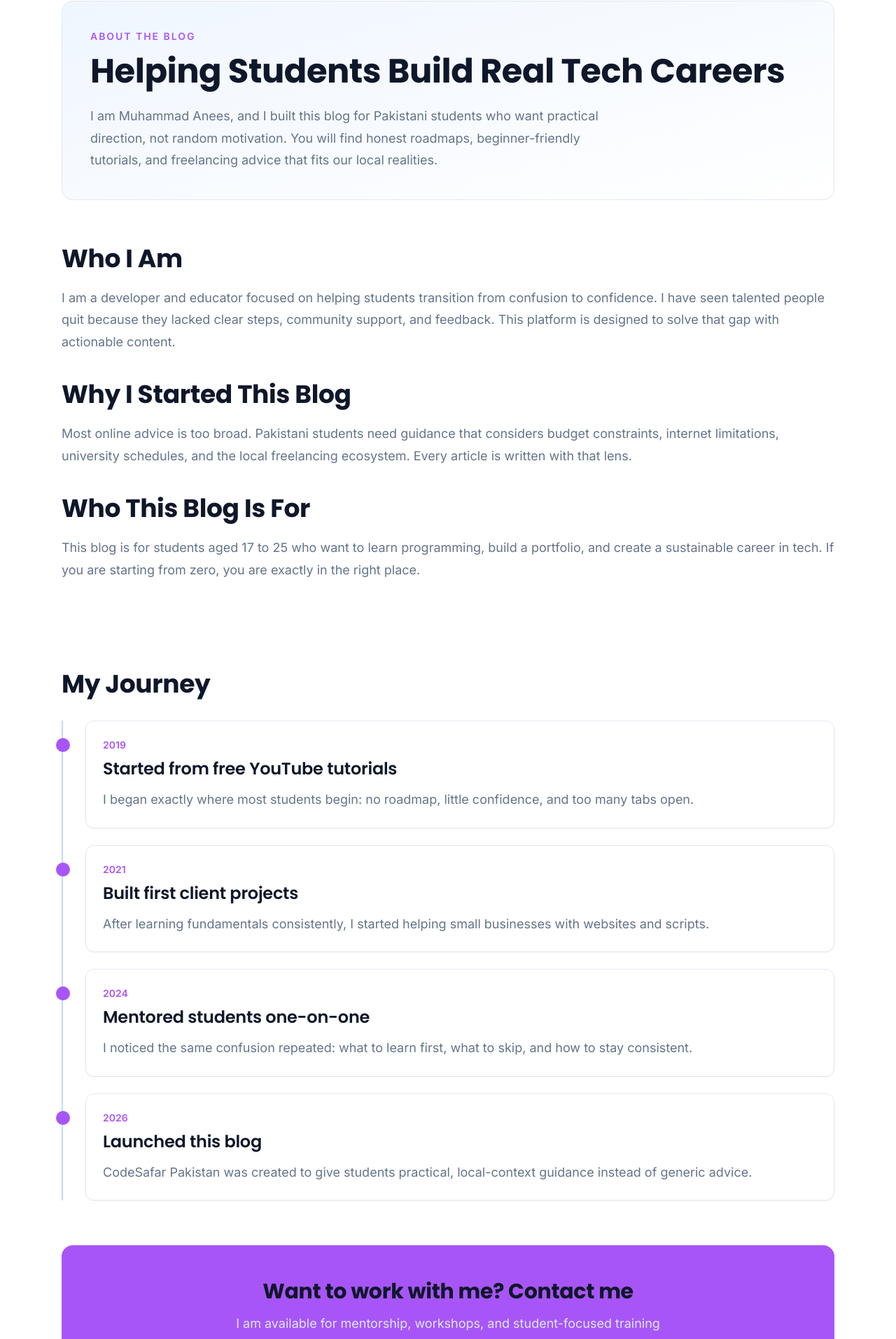
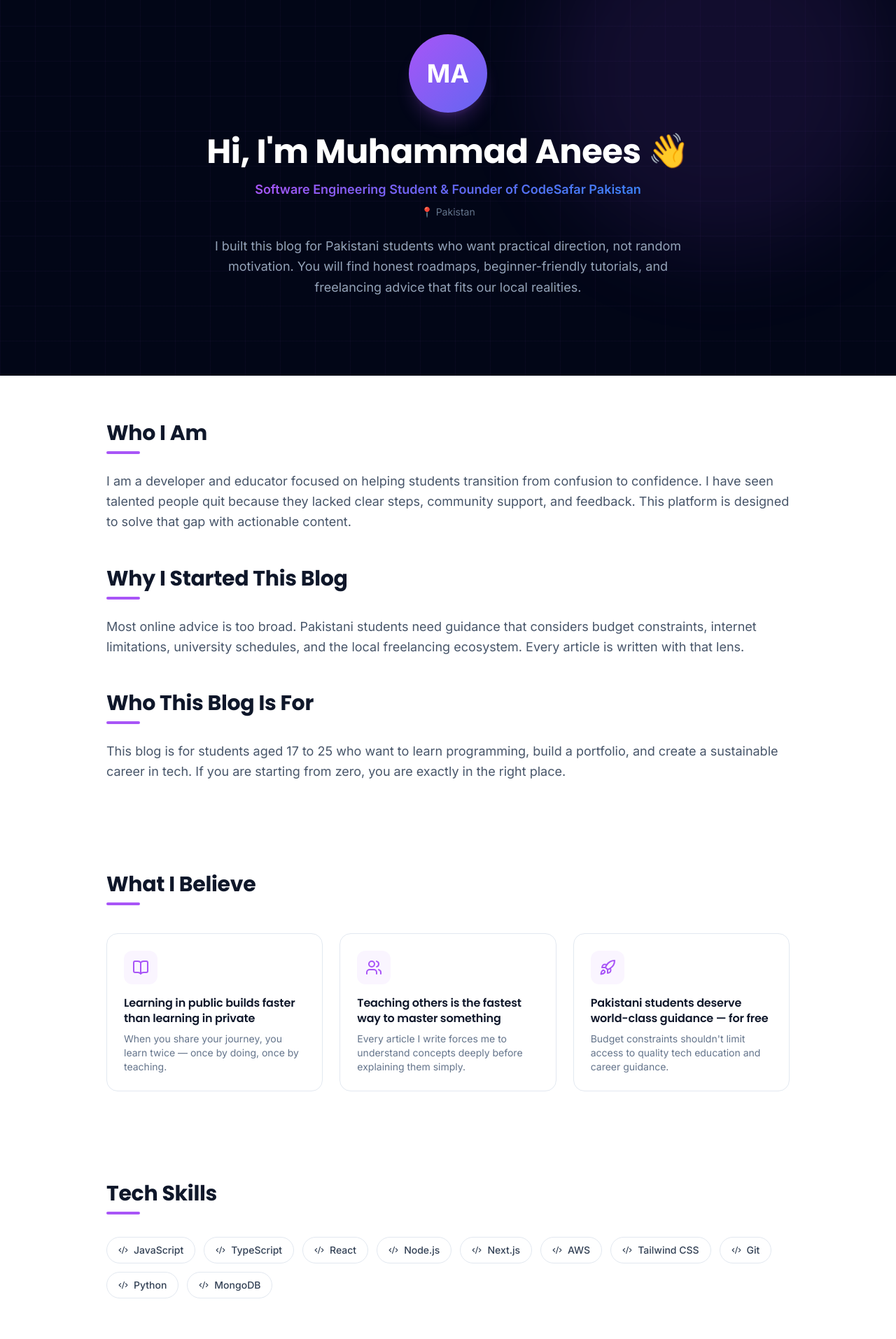
Before and after one commit to Anees511/CodeSafar-Pakistan, a Next.js app: page /about in a window 1280 px wide. Shown: the part 164-2078 px from the top of the page at 70% size. Built offline with nearby package versions, Linux system fonts and the light colour scheme; no server answers.

Commit message:
feat: redesign about page with interactive timeline and belief cards

```diff
--- a/app/about/page.tsx
+++ b/app/about/page.tsx
@@ -1,6 +1,7 @@
 import type { Metadata } from "next";
 import Link from "next/link";
 
+import { ArrowRight, BookOpen, Code2, Rocket, Users } from "lucide-react";
 import { getAbsoluteUrl, siteConfig } from "@/lib/utils";
 
 export const metadata: Metadata = {
@@ -39,107 +40,239 @@ const timeline = [
     year: "2019",
     title: "Started from free YouTube tutorials",
     detail:
-      "I began exactly where most students begin: no roadmap, little confidence, and too many tabs open."
+      "I began exactly where most students begin: no roadmap, little confidence, and too many tabs open.",
   },
   {
     year: "2021",
     title: "Built first client projects",
     detail:
-      "After learning fundamentals consistently, I started helping small businesses with websites and scripts."
+      "After learning fundamentals consistently, I started helping small businesses with websites and scripts.",
   },
   {
     year: "2024",
     title: "Mentored students one-on-one",
     detail:
-      "I noticed the same confusion repeated: what to learn first, what to skip, and how to stay consistent."
+      "I noticed the same confusion repeated: what to learn first, what to skip, and how to stay consistent.",
   },
   {
     year: "2026",
-    title: "Launched this blog",
+    title: "Launched CodeSafar Pakistan",
     detail:
-      "CodeSafar Pakistan was created to give students practical, local-context guidance instead of generic advice."
+      "CodeSafar Pakistan was created to give students practical, local-context guidance instead of generic advice.",
   },
+];
+
+const beliefs = [
+  {
+    icon: BookOpen,
+    title: "Learning in public builds faster than learning in private",
+    description:
+      "When you share your journey, you learn twice — once by doing, once by teaching.",
+  },
+  {
+    icon: Users,
+    title: "Teaching others is the fastest way to master something",
+    description:
+      "Every article I write forces me to understand concepts deeply before explaining them simply.",
+  },
+  {
+    icon: Rocket,
+    title: "Pakistani students deserve world-class guidance — for free",
+    description:
+      "Budget constraints shouldn't limit access to quality tech education and career guidance.",
+  },
+];
+
+const skills = [
+  "JavaScript",
+  "TypeScript",
+  "React",
+  "Node.js",
+  "Next.js",
+  "AWS",
+  "Tailwind CSS",
+  "Git",
+  "Python",
+  "MongoDB",
 ];
 
 export default function AboutPage() {
   return (
-    <div className="mx-auto max-w-6xl px-6 py-16">
-      <section className="rounded-2xl border border-border bg-gradient-to-br from-blue-50 to-white p-10 dark:border-slate-800 dark:from-slate-900 dark:to-slate-950">
-        <p className="text-sm font-semibold uppercase tracking-[0.14em] text-primary">
-          About The Blog
+    <>
+      {/* ═══ HERO ═══ */}
+      <section className="relative overflow-hidden bg-ink-950 py-20 md:py-28">
+        <div className="pointer-events-none absolute -top-20 right-0 h-[500px] w-[500px] rounded-full bg-brand-500/10 blur-3xl" />
+        <div
+          className="pointer-events-none absolute inset-0"
+          style={{
+            backgroundImage:
+              "linear-gradient(rgba(168,85,247,0.04) 1px, transparent 1px), linear-gradient(90deg, rgba(168,85,247,0.04) 1px, transparent 1px)",
+            backgroundSize: "50px 50px",
+          }}
+        />
+
+        <div className="relative z-10 mx-auto max-w-4xl px-6 text-center">
+          {/* Avatar */}
+          <div className="mx-auto flex h-28 w-28 items-center justify-center rounded-full bg-gradient-to-br from-brand-500 to-indigo-500 text-4xl font-bold text-white shadow-xl shadow-brand-500/20">
+            MA
+          </div>
+
+          <h1 className="mt-8 font-heading text-4xl font-bold md:text-5xl">
+            <span className="text-white">Hi, I&apos;m Muhammad Anees </span>
+            <span className="inline-block animate-float" style={{ animationDuration: "2s" }}>👋</span>
+          </h1>
+
+          <p className="mt-4 text-lg">
+            <span className="gradient-text font-semibold">
+              Software Engineering Student & Founder of CodeSafar Pakistan
+            </span>
           </p>
-        <h1 className="mt-4 font-heading text-5xl font-bold text-textPrimary dark:text-slate-100">
-          Helping Students Build Real Tech Careers
-        </h1>
-        <p className="mt-6 max-w-3xl text-textMuted dark:text-slate-300">
-          I am Muhammad Anees, and I built this blog for Pakistani students who
-          want practical direction, not random motivation. You will find honest
-          roadmaps, beginner-friendly tutorials, and freelancing advice that fits
-          our local realities.
+
+          <p className="mt-2 text-sm text-ink-500">
+            📍 Pakistan
           </p>
+
+          <p className="mx-auto mt-6 max-w-2xl text-ink-400 leading-relaxed">
+            I built this blog for Pakistani students who want practical direction,
+            not random motivation. You will find honest roadmaps, beginner-friendly
+            tutorials, and freelancing advice that fits our local realities.
+          </p>
+        </div>
       </section>
 
+      <div className="mx-auto max-w-5xl px-6">
+        {/* ═══ WHO I AM ═══ */}
         <section className="py-16">
-        <h2 className="font-heading text-4xl font-bold text-textPrimary dark:text-slate-100">
+          <h2 className="font-heading text-3xl font-bold text-ink-900 dark:text-white">
             Who I Am
           </h2>
-        <p className="mt-5 text-textMuted dark:text-slate-300">
+          <div className="mt-2 h-1 w-12 rounded-full bg-brand-500" />
+          <p className="mt-6 text-ink-600 dark:text-ink-300 leading-relaxed">
             I am a developer and educator focused on helping students transition from
             confusion to confidence. I have seen talented people quit because they
             lacked clear steps, community support, and feedback. This platform is
             designed to solve that gap with actionable content.
           </p>
 
-        <h2 className="mt-10 font-heading text-4xl font-bold text-textPrimary dark:text-slate-100">
+          <h2 className="mt-12 font-heading text-3xl font-bold text-ink-900 dark:text-white">
             Why I Started This Blog
           </h2>
-        <p className="mt-5 text-textMuted dark:text-slate-300">
+          <div className="mt-2 h-1 w-12 rounded-full bg-brand-500" />
+          <p className="mt-6 text-ink-600 dark:text-ink-300 leading-relaxed">
             Most online advice is too broad. Pakistani students need guidance that
             considers budget constraints, internet limitations, university schedules,
             and the local freelancing ecosystem. Every article is written with that
             lens.
           </p>
 
-        <h2 className="mt-10 font-heading text-4xl font-bold text-textPrimary dark:text-slate-100">
+          <h2 className="mt-12 font-heading text-3xl font-bold text-ink-900 dark:text-white">
             Who This Blog Is For
           </h2>
-        <p className="mt-5 text-textMuted dark:text-slate-300">
+          <div className="mt-2 h-1 w-12 rounded-full bg-brand-500" />
+          <p className="mt-6 text-ink-600 dark:text-ink-300 leading-relaxed">
             This blog is for students aged 17 to 25 who want to learn programming,
             build a portfolio, and create a sustainable career in tech. If you are
             starting from zero, you are exactly in the right place.
           </p>
         </section>
 
+        {/* ═══ WHAT I BELIEVE ═══ */}
         <section className="py-16">
-        <h2 className="font-heading text-4xl font-bold text-textPrimary dark:text-slate-100">
+          <h2 className="font-heading text-3xl font-bold text-ink-900 dark:text-white">
+            What I Believe
+          </h2>
+          <div className="mt-2 h-1 w-12 rounded-full bg-brand-500" />
+
+          <div className="mt-10 grid gap-6 sm:grid-cols-3 stagger-children">
+            {beliefs.map((belief) => {
+              const Icon = belief.icon;
+              return (
+                <div
+                  key={belief.title}
+                  className="rounded-2xl border border-ink-200 bg-white p-6 transition-all duration-300 hover:-translate-y-1 hover:shadow-lg hover:shadow-brand-500/10 dark:border-ink-800 dark:bg-ink-900"
+                >
+                  <div className="flex h-12 w-12 items-center justify-center rounded-xl bg-brand-50 text-brand-500 dark:bg-brand-900/30 dark:text-brand-400">
+                    <Icon className="h-6 w-6" />
+                  </div>
+                  <h3 className="mt-4 font-heading text-base font-semibold text-ink-900 dark:text-white leading-snug">
+                    {belief.title}
+                  </h3>
+                  <p className="mt-2 text-sm text-ink-500 dark:text-ink-400">
+                    {belief.description}
+                  </p>
+                </div>
+              );
+            })}
+          </div>
+        </section>
+
+        {/* ═══ SKILLS ═══ */}
+        <section className="py-16">
+          <h2 className="font-heading text-3xl font-bold text-ink-900 dark:text-white">
+            Tech Skills
+          </h2>
+          <div className="mt-2 h-1 w-12 rounded-full bg-brand-500" />
+
+          <div className="mt-8 flex flex-wrap gap-3">
+            {skills.map((skill) => (
+              <span
+                key={skill}
+                className="inline-flex items-center gap-2 rounded-full border border-ink-200 bg-white px-4 py-2 text-sm font-medium text-ink-700 transition-all duration-200 hover:border-brand-400 hover:text-brand-600 dark:border-ink-700 dark:bg-ink-800 dark:text-ink-300 dark:hover:border-brand-500 dark:hover:text-brand-400"
+              >
+                <Code2 className="h-3.5 w-3.5" />
+                {skill}
+              </span>
+            ))}
+          </div>
+        </section>
+
+        {/* ═══ TIMELINE ═══ */}
+        <section className="py-16">
+          <h2 className="font-heading text-3xl font-bold text-ink-900 dark:text-white">
             My Journey
           </h2>
-        <div className="mt-8 space-y-6 border-l-2 border-blue-200 pl-8 dark:border-blue-900">
+          <div className="mt-2 h-1 w-12 rounded-full bg-brand-500" />
+
+          <div className="mt-10 space-y-6 border-l-2 border-brand-200 pl-8 dark:border-brand-900 stagger-children">
             {timeline.map((item) => (
-            <article key={item.year} className="relative rounded-xl border border-border bg-white p-6 shadow-sm dark:border-slate-800 dark:bg-slate-900">
-              <span className="absolute -left-[43px] top-6 inline-flex h-5 w-5 rounded-full bg-primary" />
-              <p className="text-sm font-semibold text-primary">{item.year}</p>
-              <h3 className="mt-2 font-heading text-2xl font-semibold text-textPrimary dark:text-slate-100">
+              <article
+                key={item.year}
+                className="relative rounded-2xl border border-ink-200 bg-white p-6 transition-all duration-300 hover:shadow-lg hover:shadow-brand-500/10 dark:border-ink-800 dark:bg-ink-900"
+              >
+                <span className="absolute -left-[41px] top-6 flex h-5 w-5 items-center justify-center rounded-full bg-gradient-to-br from-brand-500 to-indigo-500 ring-4 ring-white dark:ring-ink-950" />
+                <p className="text-sm font-bold text-brand-500">{item.year}</p>
+                <h3 className="mt-2 font-heading text-xl font-semibold text-ink-900 dark:text-white">
                   {item.title}
                 </h3>
-              <p className="mt-3 text-textMuted dark:text-slate-300">{item.detail}</p>
+                <p className="mt-2 text-sm text-ink-500 dark:text-ink-400">
+                  {item.detail}
+                </p>
               </article>
             ))}
           </div>
         </section>
+      </div>
 
-      <section className="rounded-2xl bg-primary px-8 py-12 text-center text-white">
-        <h2 className="font-heading text-3xl font-bold">Want to work with me? Contact me</h2>
-        <p className="mx-auto mt-3 max-w-2xl text-blue-100">
-          I am available for mentorship, workshops, and student-focused training sessions.
+      {/* ═══ CTA ═══ */}
+      <section className="relative overflow-hidden bg-ink-950 py-16">
+        <div className="pointer-events-none absolute inset-0 bg-gradient-to-r from-brand-500/10 to-indigo-500/10" />
+        <div className="relative z-10 mx-auto max-w-3xl px-6 text-center">
+          <h2 className="font-heading text-3xl font-bold">
+            <span className="gradient-text">Want to work with me?</span>
+          </h2>
+          <p className="mx-auto mt-4 max-w-xl text-ink-400">
+            I am available for mentorship, workshops, and student-focused
+            training sessions.
           </p>
           <Link
             href="/contact"
-          className="mt-6 inline-flex rounded-full bg-white px-6 py-3 text-sm font-semibold text-primary"
+            className="mt-8 inline-flex items-center gap-2 rounded-full bg-gradient-to-r from-brand-500 to-indigo-500 px-7 py-3.5 text-sm font-semibold text-white transition-all hover:from-brand-600 hover:to-indigo-600 hover:scale-[1.03] hover:shadow-lg hover:shadow-brand-500/25"
           >
             Go to Contact Page
+            <ArrowRight className="h-4 w-4" />
           </Link>
+        </div>
       </section>
-    </div>
+    </>
   );
 }
```
Lines whose indentation alone changed are shown as unchanged.
